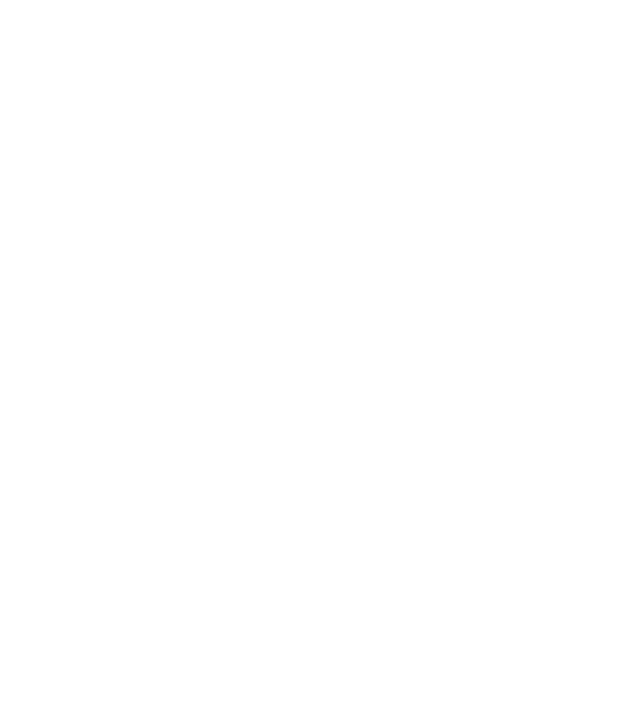
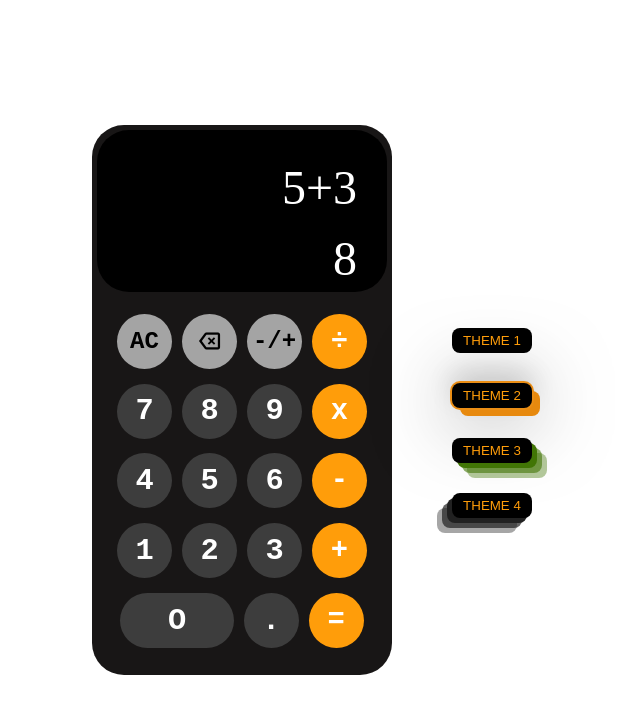
Before and after one commit to m0h1m3d/Calculator, a plain HTML site: page index.html in a window 1280 px wide. Shown: the whole page, without its empty margins (328-968 px from the left). Drawn offline with nearby package versions, Linux system fonts and the light colour scheme.

Commit message:
finish UI

```diff
--- a/index.html
+++ b/index.html
@@ -3,11 +3,43 @@
 <head>
     <meta charset="UTF-8">
     <meta name="viewport" content="width=device-width, initial-scale=1.0">
-    <link rel="stylesheet" href="style.css">
+    <link rel="stylesheet" href="https://fonts.googleapis.com/css2?family=Material+Symbols+Outlined:opsz,wght,FILL,GRAD@20..48,100..700,0..1,-50..200" />    <link rel="stylesheet" href="style.css">
     <script src="script.js" defer></script>
     <title>Use your favorite Calculator!</title>
 </head>
 <body>
-
+    <div class="container">
+        <div class="display">
+            <div class="prev-display">5+3</div>
+            <div class="solution-display">8</div>
+        </div>
+        <div class="btns">
+            <div class="btn clear op2">AC</div>
+            <div class="btn del op2"><i class="material-symbols-outlined">Backspace</i></div>
+            <div class="btn neg op2">-/+</div>
+            <div class="btn dev op">÷</div>
+            <div class="btn digit">7</div>
+            <div class="btn digit">8</div>
+            <div class="btn digit">9</div>
+            <div class="btn mult op">x</div>
+            <div class="btn digit">4</div>
+            <div class="btn digit">5</div>
+            <div class="btn digit">6</div>
+            <div class="btn subs op">-</div>
+            <div class="btn digit">1</div>
+            <div class="btn digit">2</div>
+            <div class="btn digit">3</div>
+            <div class="btn add op">+</div>
+            <div class="btn digit zero">O</div>
+            <div class="btn decim digit">.</div>
+            <div class="btn eq op">=</div>
+        </div>
+    </div>
+    <div class="theme">
+        <button class="one" data-box-shadow="0 60px 80px rgba(0,0,0,0.60), 0 45px 26px rgba(0,0,0,0.14)">theme 1</button>
+        <button class="two" data-box-shadow="0 0 0 2px rgb(235, 142, 21), 8px 8px 0 0 rgb(231, 137, 14)">theme 2</button>
+        <button class="three" data-box-shadow="5px 5px 0 0 rgba(65,117,5,1), 10px 10px 0 0 rgba(65,117,5,0.6), 15px 15px 0 0 rgba(65,117,5,0.4)">theme 3</button>
+        <button class="four" data-box-shadow="-5px 5px 0px rgba(33, 33, 33, 1), -10px 10px 0px rgba(33, 33, 33, 0.7), -15px 15px 0px rgba(33, 33, 33, 0.4)">theme 4</button>
+    </div>
 </body>
 </html>
--- a/script.js
+++ b/script.js
@@ -0,0 +1,10 @@
+const container = document.querySelector('.container');
+const themeBtn = document.querySelector('.theme');
+
+themeBtn.addEventListener('click', (e)=>{
+    if(e.target.tagName === 'BUTTON'){
+        const target = e.target;
+        const shadowStyle = target.getAttribute('data-box-shadow')
+        container.style.boxShadow = shadowStyle;
+    }
+})
--- a/style.css
+++ b/style.css
@@ -0,0 +1,150 @@
+*{
+    box-sizing: border-box;
+}
+
+body{
+    min-height: 100vh;
+    padding: 0;
+    margin: 0;
+    display: flex;
+    justify-content: center;
+    align-items: center;
+    gap: 60px;
+}
+
+.container{
+    height: 550px;
+    width: 300px;
+    background: #181616;
+    border-radius: 2rem;
+    padding: 5px;
+}
+
+.display{
+    height: 30%;
+    width: 100%;
+    padding: 10px;
+    background: #000000;
+    border-radius: inherit;
+}
+
+.prev-display{
+    height: 50%;
+    width: 100%;
+    /* background-color: rgb(55, 58, 55); */
+    border-radius: inherit;
+    color: #fff;
+    text-align: end;
+    padding: 20px;
+    font-size: 3rem;
+}
+
+.solution-display{
+    height: 50%;
+    width: 100%;
+    /* background-color: rgb(141, 141, 134); */
+    border-radius: inherit;
+    color: #fff;
+    text-align: end;
+    padding: 20px;
+    font-size: 3rem;
+}
+
+.btns{
+    display: flex;
+    justify-content: center;
+    align-items: center;
+    flex-wrap: wrap;
+    padding: 1.2rem;
+    height: 70%;
+    width: 100%;
+    gap: 10px;
+}
+
+.btn{
+    display: flex;
+    justify-content: center;
+    align-items: center;
+    height: 55px;
+    width: 55px;
+    border-radius: 50%;
+    font-size: 1.9em;
+    font-family:'Courier New', Courier, monospace;
+    font-weight: 600;
+    cursor: pointer;
+}
+
+.material-symbols-outlined {
+  font-variation-settings:
+  'FILL' 0,
+  'wght' 700,
+  'GRAD' 200,
+  'opsz' 48
+}
+
+.op{
+    color: #fff;
+    background-color: #ff9d0a;
+    font-size: 1.8rem;
+}
+
+.op2{
+    background: #a4a4a4;
+    font-size: 1.5rem;
+}
+
+.digit{
+    background: #3d3d3d;
+    color: #fff;
+    transition: background 0.3s;
+}
+
+.digit:hover{
+    background: #a4a4a4;
+    scale: 1.01;
+}
+
+.zero{
+    border-radius: 2rem;
+    width: 45%;
+}
+
+.theme{
+    display: flex;
+    flex-direction: column;
+    gap: 19px;
+    height: 9rem;
+    width: 5rem;
+    border-radius: 0.5rem;
+    color: #ff9d0a;
+    font-size: 0.9rem;
+    font-weight: 600;
+    font-family:'Courier New', Courier, monospace;
+    gap: 30px;
+}
+
+.theme button{
+    border: transparent;
+    height: 30px;
+    padding: 5px;
+    background-color: #000;
+    color: #ff9d0a;
+    text-transform: uppercase;
+    border-radius: 0.5rem;
+}
+
+.one{
+    box-shadow: 0 60px 80px rgba(0,0,0,0.60), 0 45px 26px rgba(0,0,0,0.14);
+}
+
+.two{
+    box-shadow: 0 0 0 2px rgb(235, 142, 21), 8px 8px 0 0 rgb(231, 137, 14);
+}
+
+.three{
+    box-shadow: 5px 5px 0 0 rgba(65,117,5,1), 10px 10px 0 0 rgba(65,117,5,0.6), 15px 15px 0 0 rgba(65,117,5,0.4);
+}
+
+.four{
+    box-shadow: -5px 5px 0px rgba(33, 33, 33, 1), -10px 10px 0px rgba(33, 33, 33, 0.7), -15px 15px 0px rgba(33, 33, 33, 0.4);
+}
```
Also changed, not shown: 1 other file.
